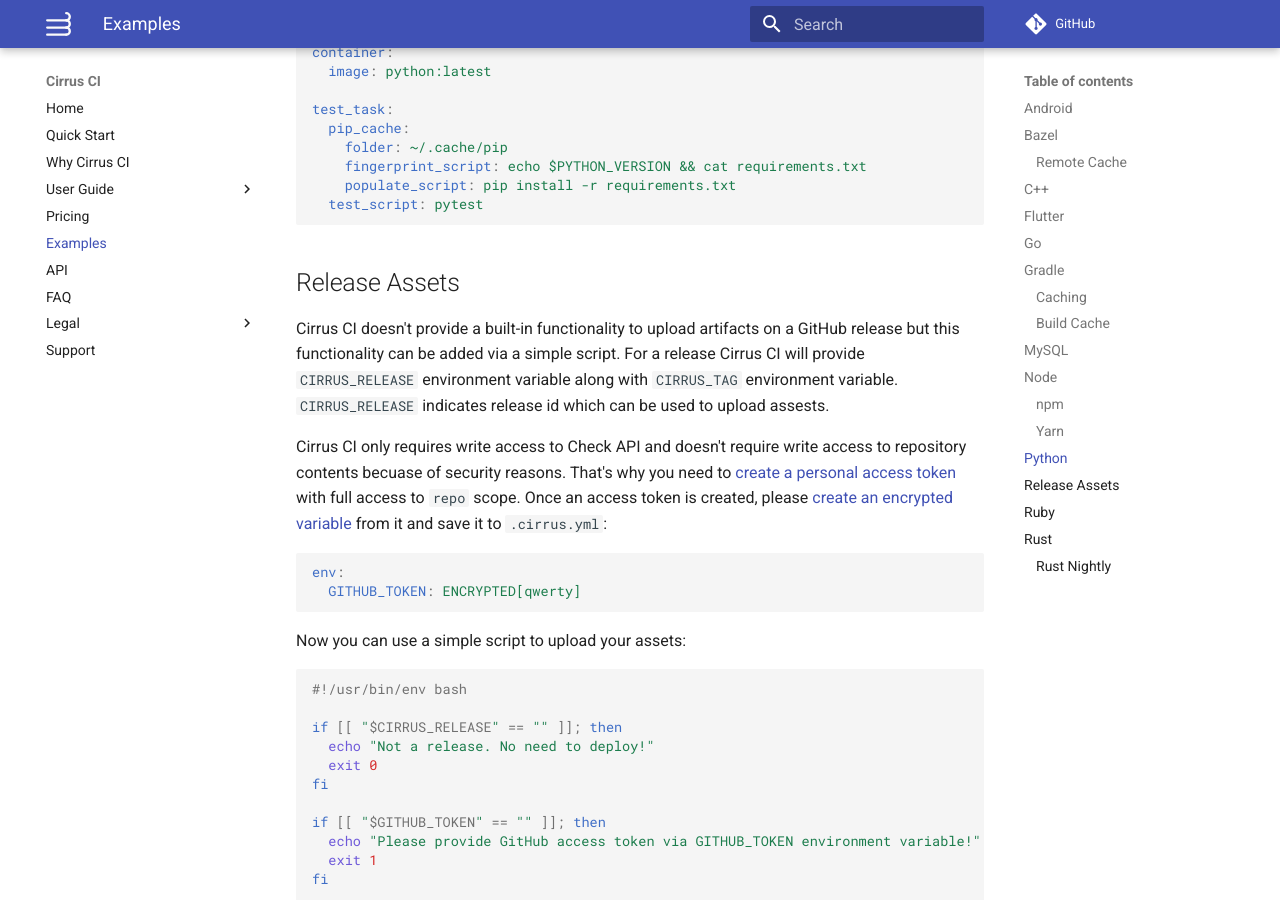
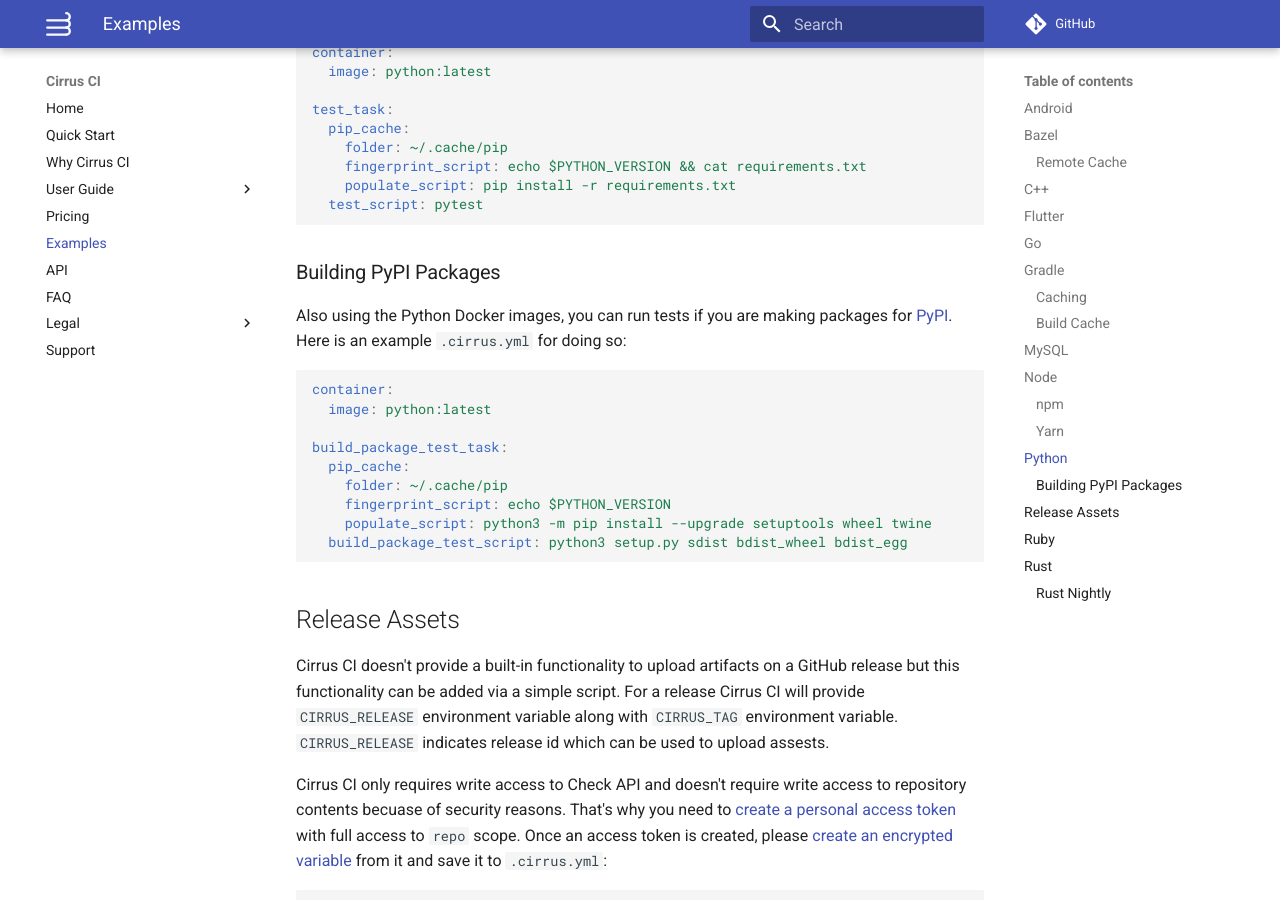
Before and after one commit to cirruslabs/cirrus-ci-docs, an MkDocs documentation site: the page built from docs/examples.md, in a window 1280 px wide and 900 px high, scrolled down 5277 px. Built offline with MkDocs 1.6.1 and Material for MkDocs 9.7.7, drawn with Linux system fonts in a browser that asks for light colours; comment, search, counter and statistics services are not loaded.

Commit message:
Add PyPI package testing example (#121)

````diff
--- a/docs/examples.md
+++ b/docs/examples.md
@@ -247,6 +247,22 @@ test_task:
   test_script: pytest
 ```
 
+### Building PyPI Packages
+
+Also using the Python Docker images, you can run tests if you are making packages for [PyPI](https://pypi.org).  Here is an example `.cirrus.yml` for doing so:
+
+```yaml
+container:
+  image: python:latest
+
+build_package_test_task:
+  pip_cache:
+    folder: ~/.cache/pip
+    fingerprint_script: echo $PYTHON_VERSION
+    populate_script: python3 -m pip install --upgrade setuptools wheel twine
+  build_package_test_script: python3 setup.py sdist bdist_wheel bdist_egg
+```
+
 ## Release Assets
 
 Cirrus CI doesn't provide a built-in functionality to upload artifacts on a GitHub release but this functionality can be
````
